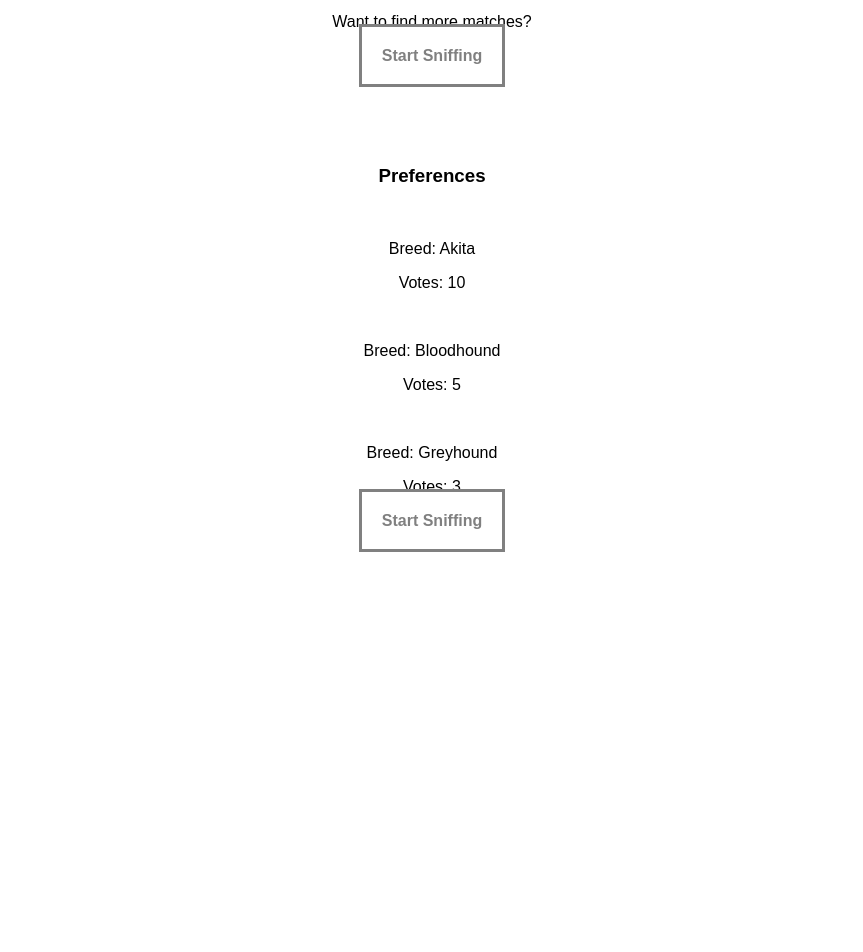
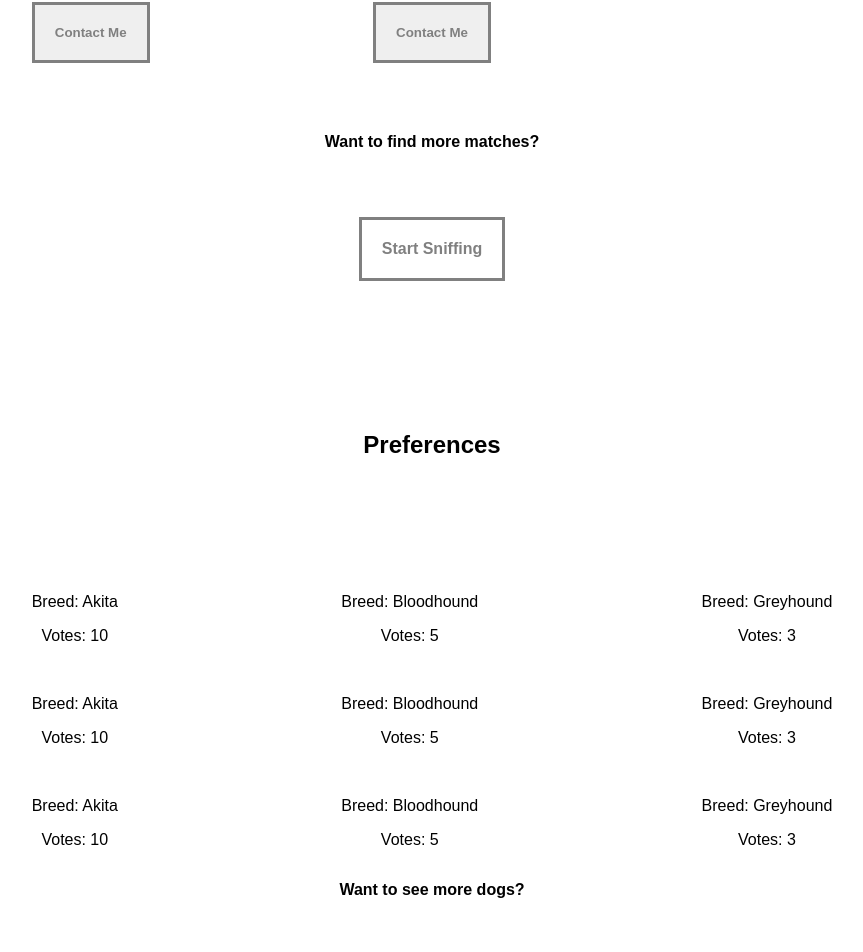
Before and after one commit to FStriewski/dogBuds_client, a React (Create React App) app: page /profile in a window 1280 px wide. Shown: the part 1178-2130 px from the top of the page, without its empty margins (208-1071 px from the left). Before the commit the page ends 1730 px from the top, so only its background shows below. Built offline with nearby package versions, Linux system fonts and the light colour scheme; no server answers.

Commit message:
Added styling to Preferences and Matches Components

```diff
--- a/src/components/Match.js
+++ b/src/components/Match.js
@@ -1,5 +1,5 @@
 import React, { Component } from 'react';
-
+import '../styles/Match.css'
 
 class Match extends Component {
 
--- a/src/components/Matches.js
+++ b/src/components/Matches.js
@@ -12,7 +12,7 @@ class Matches extends Component {
 
     return (
       <div className="Matches">
-        <h3>Matches</h3>
+        <h2>Matches</h2>
         <h4>Below are your top 3 matches</h4>
         <div className="Matches-container">
           <Match
@@ -50,7 +50,7 @@ class Matches extends Component {
           />
         </div>
 
-        <p>Want to find more matches?</p>
+        <p><b>Want to find more matches?</b></p>
 
         <a href="" className="sniffing-btn">Start Sniffing</a>
 
--- a/src/components/Preferences.js
+++ b/src/components/Preferences.js
@@ -1,8 +1,9 @@
 import React, { Component } from 'react';
 import Preferred from './Preferred'
 import { fetchDog } from '../actions/dogs'
+import { connect } from 'react-redux'
 
-import { connect } from 'react-redux'
+import '../styles/Preferences.css'
 
 class Preferences extends Component {
 
@@ -17,24 +18,76 @@ class Preferences extends Component {
 
     return (
       <div className="Preferences">
-        <h3>Preferences</h3>
+
+        <h2 className="title" >Preferences</h2>
+
         <div className="preferences-container">
           <Preferred
+            className="preferred"
             breed={ this.props.user.preferences[0].breed }
             votes={ this.props.user.preferences[0].votes }
             image={ dog.image }
           />
           <Preferred
+            className="preferred"
             breed={ this.props.user.preferences[1].breed }
             votes={ this.props.user.preferences[1].votes }
             image={ dog.image }
           />
           <Preferred
+            className="preferred"
             breed={ this.props.user.preferences[2].breed }
             votes={ this.props.user.preferences[2].votes }
             image={ dog.image }
           />
         </div>
+
+        <div className="preferences-container">
+          <Preferred
+            className="preferred"
+            breed={ this.props.user.preferences[0].breed }
+            votes={ this.props.user.preferences[0].votes }
+            image={ dog.image }
+          />
+          <Preferred
+            className="preferred"
+            breed={ this.props.user.preferences[1].breed }
+            votes={ this.props.user.preferences[1].votes }
+            image={ dog.image }
+          />
+          <Preferred
+            className="preferred"
+            breed={ this.props.user.preferences[2].breed }
+            votes={ this.props.user.preferences[2].votes }
+            image={ dog.image }
+          />
+        </div>
+
+        <div className="preferences-container">
+          <Preferred
+            className="preferred"
+            breed={ this.props.user.preferences[0].breed }
+            votes={ this.props.user.preferences[0].votes }
+            image={ dog.image }
+          />
+          <Preferred
+            className="preferred"
+            breed={ this.props.user.preferences[1].breed }
+            votes={ this.props.user.preferences[1].votes }
+            image={ dog.image }
+          />
+          <Preferred
+            className="preferred"
+            breed={ this.props.user.preferences[2].breed }
+            votes={ this.props.user.preferences[2].votes }
+            image={ dog.image }
+          />
+        </div>
+
+        <p><b>Want to see more dogs?</b></p>
+
+        <a href="" className="sniffing-btn">Start Sniffing</a>
+
       </div>
     )
   }
--- a/src/components/Profile.js
+++ b/src/components/Profile.js
@@ -38,9 +38,6 @@ class Profile extends Component {
         <Preferences />
 
 
-
-        <a href="" className="sniffing-btn">Start Sniffing</a>
-
       </div>
     );
   }
--- a/src/styles/Match.css
+++ b/src/styles/Match.css
@@ -1,7 +1,12 @@
-.Match {
-  flex: 1;
+.contact {
+  padding: 20px;
+  margin: 20px;
+  text-decoration: none;
+  border: 3px solid grey;
 }
 
-.Match img {
-  max-width: 300px;
+.contact a {
+  text-decoration: none;
+  color: grey;
+  font-weight: bold;
 }
--- a/src/styles/Matches.css
+++ b/src/styles/Matches.css
@@ -1,5 +1,6 @@
 .Matches-container{
   display: flex;
+  margin-bottom: 50px;
 }
 
 .Match {
@@ -10,3 +11,8 @@
   margin-bottom: 100px;
   margin-top: 100px;
 }
+
+.sniffing-btn {
+  display: inline-block;
+  margin: 50px;
+}
--- /dev/null
+++ b/src/styles/Preferences.css
@@ -0,0 +1,12 @@
+.title {
+  margin-bottom: 100px;
+}
+
+.preferences-container {
+  display: flex;
+  justify-content: space-around;
+}
+
+.preferred {
+  flex: 1;
+}
```
